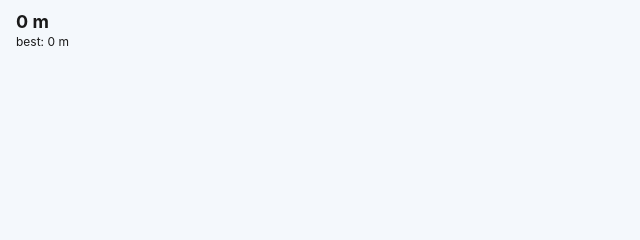
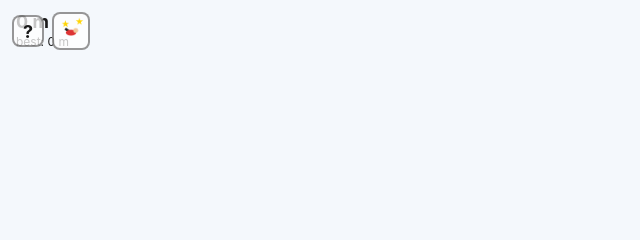
Before and after one commit to scottmccarrison/skifree-web, a website with bundled scripts: page index.html in a window 1280 px wide. Shown: the top 240 px of the page, 0-640 px from the left. Built offline with nearby package versions, Linux system fonts and the light colour scheme; files whose address does not match are found by name.

Commit message:
feat: corner help (?) + end-run buttons

```diff
--- a/css/style.css
+++ b/css/style.css
@@ -67,3 +67,48 @@ html, body {
   border-color: rgba(26, 26, 26, 0.9);
   background: #fff;
 }
+
+#corner-buttons {
+  position: fixed;
+  z-index: 10;
+  top: 12px;
+  left: 12px;
+  display: flex;
+  gap: 8px;
+  align-items: center;
+}
+
+#corner-buttons button {
+  border: 2px solid rgba(26, 26, 26, 0.45);
+  background: rgba(255, 255, 255, 0.75);
+  color: var(--ink);
+  border-radius: 8px;
+  padding: 0;
+  cursor: pointer;
+  display: flex;
+  align-items: center;
+  justify-content: center;
+  touch-action: manipulation;
+}
+
+#help-btn {
+  width: 32px;
+  height: 32px;
+  font: bold 18px -apple-system, system-ui, sans-serif;
+}
+
+#end-btn {
+  width: 38px;
+  height: 38px;
+}
+
+#corner-buttons button:hover {
+  background: #fff;
+  border-color: rgba(26, 26, 26, 0.9);
+}
+
+#end-icon {
+  width: 30px;
+  height: 30px;
+  pointer-events: none;
+}
--- a/index.html
+++ b/index.html
@@ -12,6 +12,13 @@
 
   <input id="name-input" type="text" maxlength="16" placeholder="your name" autocomplete="off" />
 
+  <div id="corner-buttons">
+    <button id="help-btn" type="button" title="report a bug or suggestion">?</button>
+    <button id="end-btn" type="button" title="end run and view leaderboard">
+      <canvas id="end-icon" width="36" height="36"></canvas>
+    </button>
+  </div>
+
 
   <div id="touch-zones" aria-hidden="true">
     <div class="tzone" data-dir="left"></div>
--- a/js/game.js
+++ b/js/game.js
@@ -128,6 +128,10 @@ function startRun(game) {
   game.state = 'playing';
 }
 
+export function forceEndRun(game) {
+  if (game.state === 'playing') endRun(game);
+}
+
 function endRun(game) {
   game.state = 'gameover';
   game.hint = pickHint();
--- a/js/main.js
+++ b/js/main.js
@@ -1,7 +1,8 @@
 import { initInput, input } from './input.js';
-import { createGame, updateGame, loadLeaderboard } from './game.js';
+import { createGame, updateGame, loadLeaderboard, forceEndRun } from './game.js';
 import { render } from './render.js';
 import { getStoredName, setStoredName } from './leaderboard.js';
+import { drawPlayer } from './sprites.js';
 
 const canvas = document.getElementById('game');
 const ctx = canvas.getContext('2d');
@@ -47,6 +48,33 @@ nameInput.addEventListener('keydown', (e) => e.stopPropagation());
 
 loadLeaderboard(game);
 
+// Help button - opens a prefilled GitHub issue.
+document.getElementById('help-btn').addEventListener('click', () => {
+  const url = 'https://github.com/scottmccarrison/skifree-web/issues/new'
+    + '?title=' + encodeURIComponent('feedback: ')
+    + '&body=' + encodeURIComponent(
+        'What happened or what would you like to change?\n\n\n'
+        + '---\n'
+        + `device: ${navigator.userAgent}\n`
+        + `viewport: ${window.innerWidth}x${window.innerHeight}\n`
+      );
+  window.open(url, '_blank', 'noopener');
+});
+
+// End button - triggers game over so the leaderboard shows.
+document.getElementById('end-btn').addEventListener('click', () => {
+  forceEndRun(game);
+});
+
+// Draw the crashed-skier icon into the end button.
+const iconCanvas = document.getElementById('end-icon');
+const iconCtx = iconCanvas.getContext('2d');
+iconCtx.save();
+iconCtx.translate(iconCanvas.width / 2, iconCanvas.height / 2 + 2);
+iconCtx.scale(0.7, 0.7);
+drawPlayer(iconCtx, 'crashed');
+iconCtx.restore();
+
 let last = performance.now();
 function frame(now) {
   const dt = Math.min(0.05, (now - last) / 1000);
```
